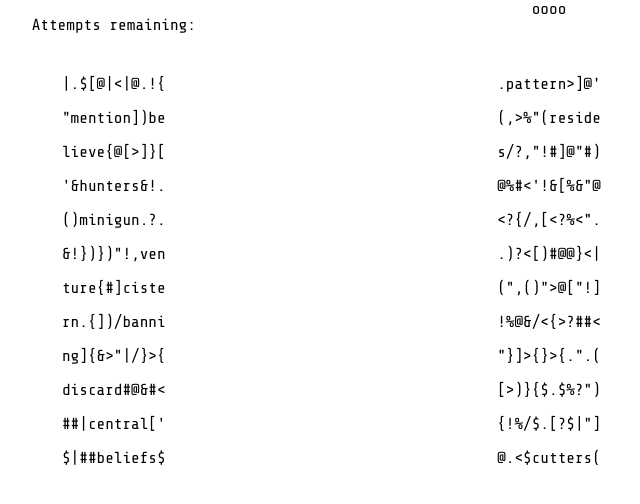
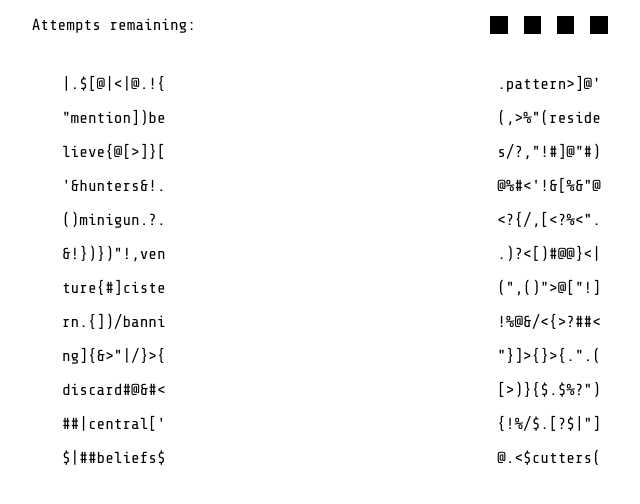
Before and after one commit to Aadiyat/hacking-minigame, a React (Create React App) app: page / in a window 1280 px wide. Shown: the top 504 px of the page, without its empty margins (91-731 px from the left). Built offline with nearby package versions, Linux system fonts and the light colour scheme.

Commit message:
presenting attempts remaining as number of blocks better resembles original

```diff
--- a/src/components/RemainingAttempts.jsx
+++ b/src/components/RemainingAttempts.jsx
@@ -3,9 +3,9 @@ import React from 'react';
 function RemainingAttempts(props){
     let attempts =  [];
     for(let i = 0; i < props.numAttempts; i++){
-        attempts.push(<span className="attempt-bullet">o</span>)
+        attempts.push(<span className="attempt-bullet">""</span>)
     }
-    return (<div className={props.className}>{attempts}</div>)
+    return (<p className={props.className}>{attempts}</p>)
 }
 
 export default RemainingAttempts
--- a/src/index.css
+++ b/src/index.css
@@ -69,3 +69,10 @@ ol, ul{
 .feedback{
   text-align: left;
 }
+
+.attempt-bullet{
+  height: 100%;
+  width: 100vh ;
+  background-color: black;
+  margin: 1vh;
+}
```
